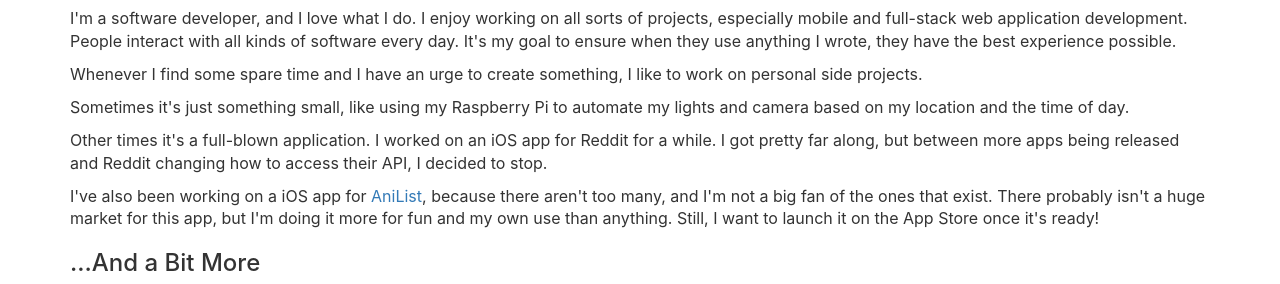
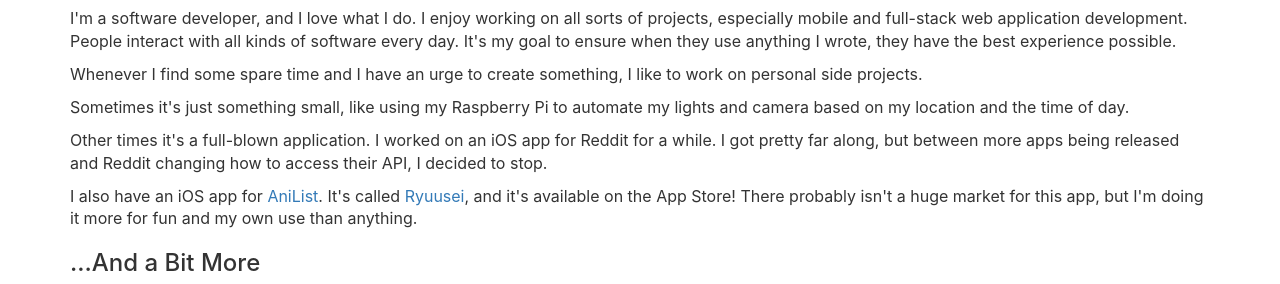
Before and after one commit to klanchman/klanchman.github.io, a plain HTML site: page index.html in a window 1280 px wide. Shown: the part 497-781 px from the top of the page. Drawn offline with nearby package versions, Linux system fonts and the light colour scheme.

Commit message:
Update info about AniList app

```diff
--- a/index.html
+++ b/index.html
@@ -102,8 +102,8 @@
         Other times it's a full-blown application. I worked on an iOS app for Reddit for a while. I got pretty far along, but between more apps being released and Reddit changing how to access their API, I decided to stop.
     </p>
     <p>
-        I've also been working on a iOS app for <a href="https://anilist.co" target="_blank">AniList</a>, because there aren't too many, and I'm not a big fan of the ones that exist.
-        There probably isn't a huge market for this app, but I'm doing it more for fun and my own use than anything. Still, I want to launch it on the App Store once it's ready!
+        I also have an iOS app for <a href="https://anilist.co" target="_blank">AniList</a>. It's called <a href="https://ryuusei.moe" target="_blank">Ryuusei</a>, and it's available on the App Store!
+        There probably isn't a huge market for this app, but I'm doing it more for fun and my own use than anything.
     </p>
 
     <h3>...And a Bit More</h3>
```
